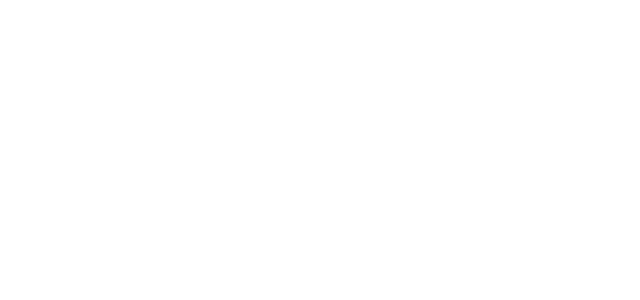
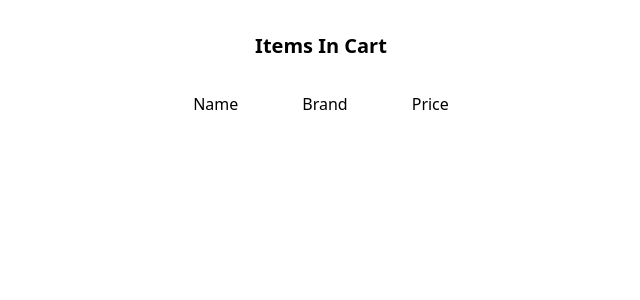
Before and after one commit to sukeshtyagi/context-api-project, a React (Create React App) app: page /cart in a window 1280 px wide. Before the commit this address had no page. Shown: the top 300 px of the page, without its empty margins (319-959 px from the left). Built offline with nearby package versions, Linux system fonts and the light colour scheme.

Commit message:
Items are added to cart ie Updating state in context api, Pulling shared state in cart component, the updating the state by removing itms from cart again

```diff
--- a/src/App.js
+++ b/src/App.js
@@ -9,7 +9,7 @@ function App() {
       <Routes>
         <Route path="/" element={<Home />} />
         <Route path="/add" element={<AddProduct />} />
-        <Route path="/add" element={<Cart />} />
+        <Route path="/cart" element={<Cart />} />
       </Routes>
     </BrowserRouter>
   );
--- a/src/components/Cart.js
+++ b/src/components/Cart.js
@@ -1,9 +1,35 @@
-import React from 'react'
+import React, { useContext } from "react";
+import { GlobalContext } from "./state";
 
 function Cart() {
+  const { state, setState } = useContext(GlobalContext);
+  const cartItems = state.cartItems;
+  console.log(cartItems);
   return (
-    <div>Cart</div>
-  )
+    <div>
+      <h1 className="heading text-center text-xl font-semibold my-8">Items In Cart</h1>
+      <div className="flex justify-center items-center gap-16 mb-4">
+        <p>Name</p>
+        <p>Brand</p>
+        <p>Price</p>
+      </div>
+      {cartItems.map((item, index) => (
+        <div key={index} className="flex justify-center items-center  gap-16 ">
+          <p className="text-left">{item.name}</p>
+          <p className="text-left">{item.brand}</p>
+          <p className="text-left">{item.price}</p>
+          <p className="text-left bg-red-400"
+          onClick={() => {
+            setState((prevState) => ({
+              ...prevState,
+              cartItems: prevState.cartItems.filter((item, idx) => idx !== index),
+            }));
+          }}
+          >Remove</p>
+        </div>
+      ))}
+    </div>
+  );
 }
 
-export default Cart
+export default Cart;
--- a/src/components/Home.js
+++ b/src/components/Home.js
@@ -5,7 +5,7 @@ import { GlobalContext } from "../components/state";
 function Home() {
   const { state, setState } = useContext(GlobalContext);
   const cartCount = state.cartCount;
-  console.log(state.products)
+  console.log(state.cartItems);
 
   return (
     <div className="outer w-screen flex flex-col m-auto">
@@ -34,7 +34,18 @@ function Home() {
                   stroke="currentColor"
                   className="w-6 h-6 text-center mx-auto"
                   onClick={() => {
-                    setState({ ...state, cartCount: cartCount + 1 });
+                    setState({
+                      ...state,
+                      cartCount: cartCount + 1,
+                      cartItems: [
+                        ...state.cartItems,
+                        {
+                          "name": item.name,
+                          "brand": item.brand,
+                          "price": item.price,
+                        },
+                      ],
+                    });
                   }}
                 >
                   <path
--- a/src/components/state.js
+++ b/src/components/state.js
@@ -8,49 +8,61 @@ const initialState = {
       name: "mobile",
       brand: "Samsung",
       price: "Rs 5000",
-    }, {
+    },
+    {
       name: "mobile",
       brand: "Samsung",
       price: "Rs 5000",
-    }, {
+    },
+    {
       name: "mobile",
       brand: "Samsung",
       price: "Rs 5000",
-    }, {
+    },
+    {
       name: "mobile",
       brand: "Samsung",
       price: "Rs 5000",
-    }, {
+    },
+    {
       name: "mobile",
       brand: "Samsung",
       price: "Rs 5000",
-    }, {
+    },
+    {
       name: "mobile",
       brand: "Samsung",
       price: "Rs 5000",
-    }, {
+    },
+    {
       name: "mobile",
       brand: "Samsung",
       price: "Rs 5000",
-    }, {
+    },
+    {
       name: "mobile",
       brand: "Samsung",
       price: "Rs 5000",
-    }, {
+    },
+    {
       name: "mobile",
       brand: "Samsung",
       price: "Rs 5000",
-    }, {
+    },
+    {
       name: "mobile",
       brand: "Samsung",
       price: "Rs 5000",
-    }, {
+    },
+    {
       name: "mobile",
       brand: "Samsung",
       price: "Rs 5000",
     },
   ],
-  cartCount:0
+  cartItems: [],
+
+  cartCount: 0,
 };
 
 const GlobalContextProvider = ({ children }) => {
```
